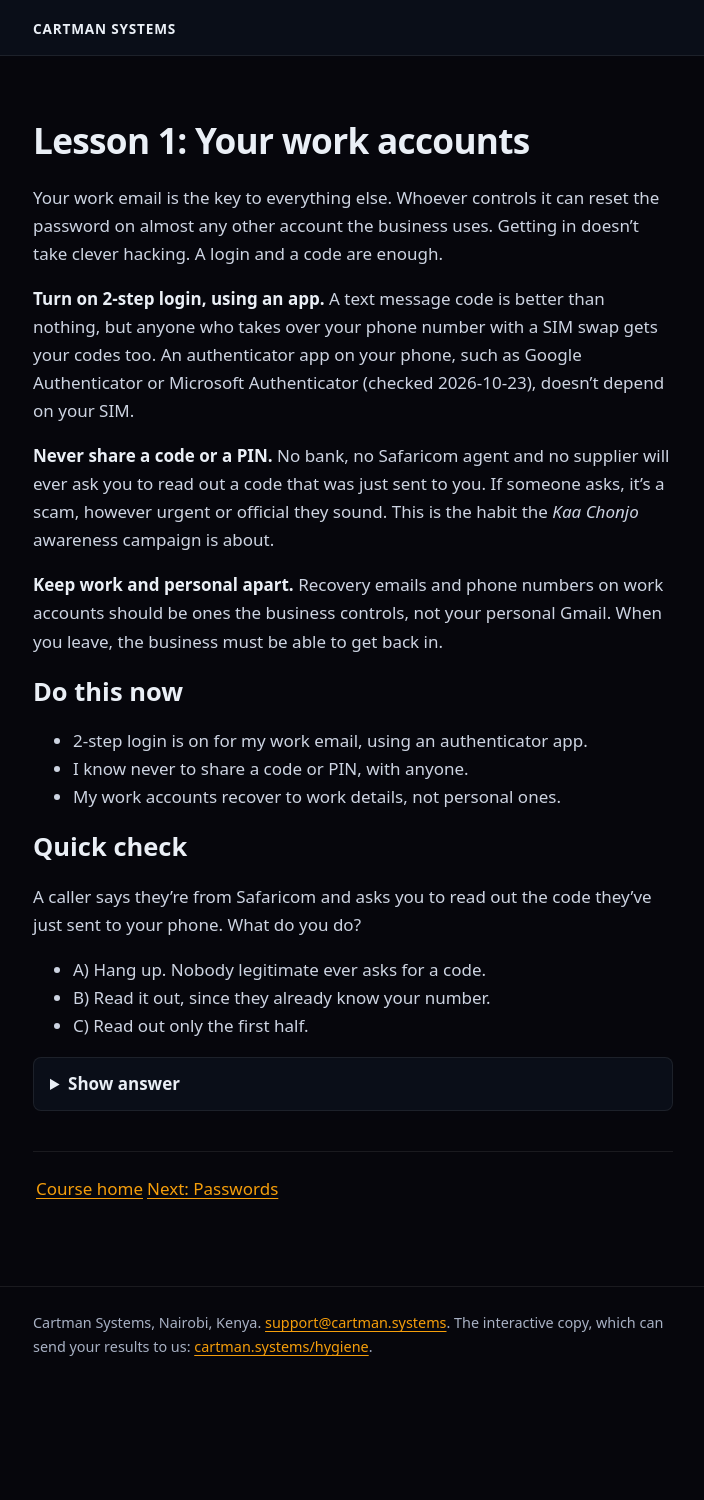
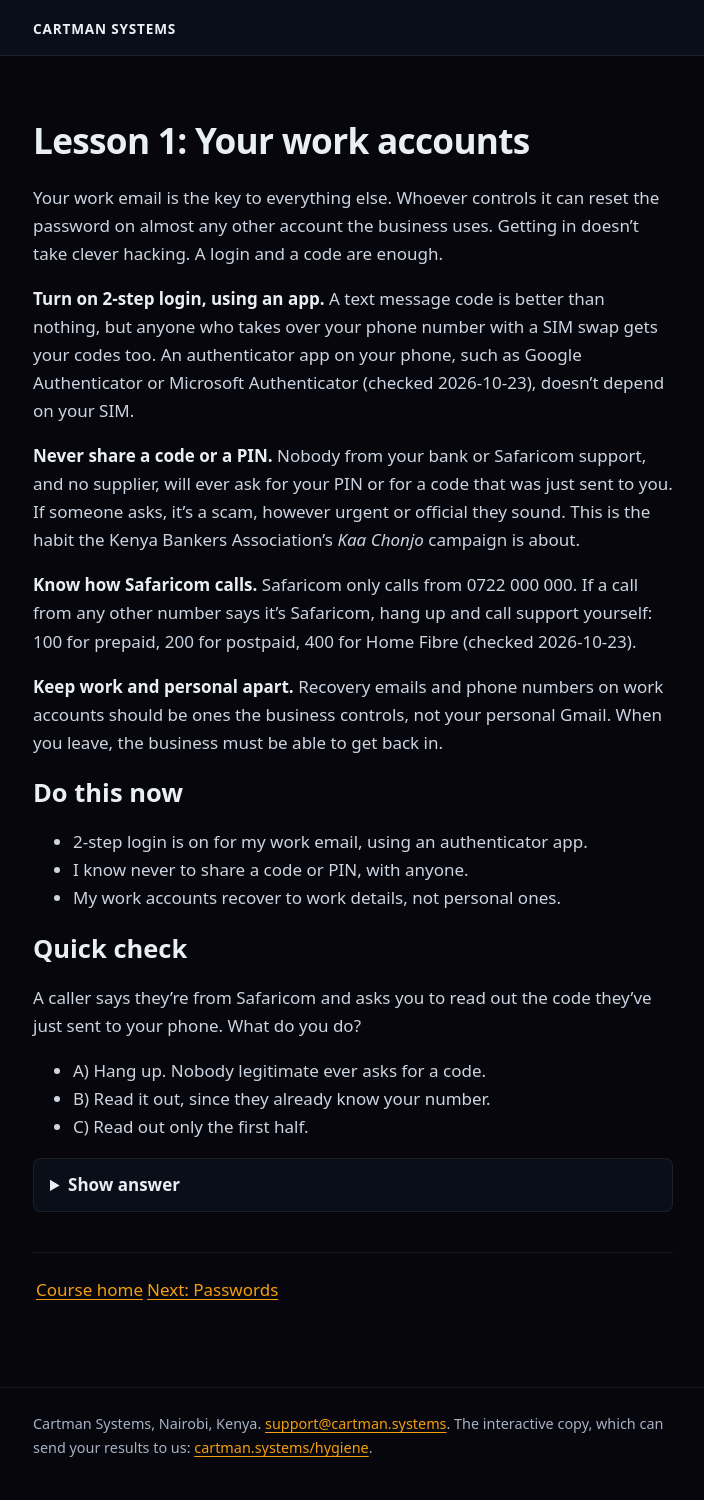
Before and after one commit to cre3tr/digital-hygiene-course, a Jekyll site: the page built from lesson-1.md, in a window 1280 px wide. Shown: the whole page, without its empty margins (287-991 px from the left). Built offline with Jekyll 4.4.1, drawn with Linux system fonts in a browser that asks for light colours; before the commit the page ends 1399 px from its top, so only the background shows below that.

Commit message:
Lessons 1 and 3: Safaricom's numbers, 333, and who runs Kaa Chonjo
Regenerated from the copy source by c-a-r-t-m-a-n's generator. The facts
were confirmed by Ian on 2026-10-23.

Co-Authored-By: Claude Opus 5.5 <noreply@anthropic.com>

```diff
--- a/lesson-1.md
+++ b/lesson-1.md
@@ -9,7 +9,9 @@ Your work email is the key to everything else. Whoever controls it can reset the
 
 **Turn on 2-step login, using an app.** A text message code is better than nothing, but anyone who takes over your phone number with a SIM swap gets your codes too. An authenticator app on your phone, such as Google Authenticator or Microsoft Authenticator (checked 2026-10-23), doesn't depend on your SIM.
 
-**Never share a code or a PIN.** No bank, no Safaricom agent and no supplier will ever ask you to read out a code that was just sent to you. If someone asks, it's a scam, however urgent or official they sound. This is the habit the *Kaa Chonjo* awareness campaign is about.
+**Never share a code or a PIN.** Nobody from your bank or Safaricom support, and no supplier, will ever ask for your PIN or for a code that was just sent to you. If someone asks, it's a scam, however urgent or official they sound. This is the habit the Kenya Bankers Association's *Kaa Chonjo* campaign is about.
+
+**Know how Safaricom calls.** Safaricom only calls from 0722 000 000. If a call from any other number says it's Safaricom, hang up and call support yourself: 100 for prepaid, 200 for postpaid, 400 for Home Fibre (checked 2026-10-23).
 
 **Keep work and personal apart.** Recovery emails and phone numbers on work accounts should be ones the business controls, not your personal Gmail. When you leave, the business must be able to get back in.
 
@@ -29,7 +31,7 @@ A caller says they're from Safaricom and asks you to read out the code they've j
 
 <details markdown="1"><summary>Show answer</summary>
 
-**A.** Anyone who asks for a code that was sent to you is trying to log in as you. The code is the last thing standing between them and your account.
+**A.** Anyone who asks for a code that was sent to you is trying to log in as you. The code is the last thing standing between them and your account. And Safaricom only calls from 0722 000 000.
 
 </details>
 
```
Also changed, not shown: lesson-3.md (+1 -1 lines).
